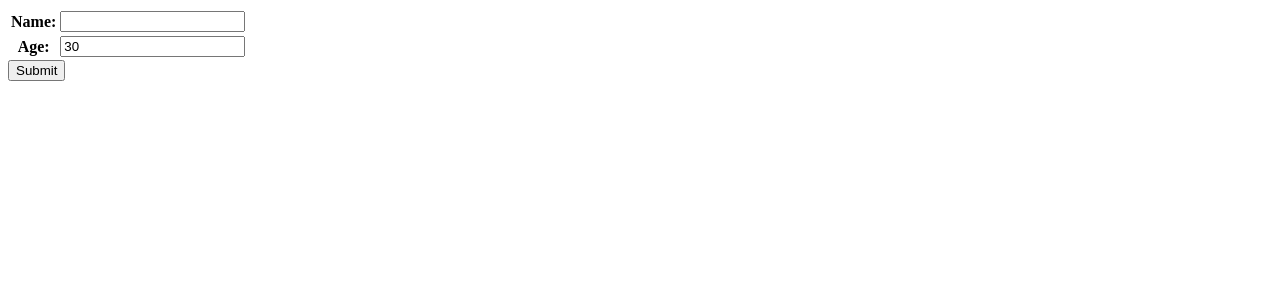
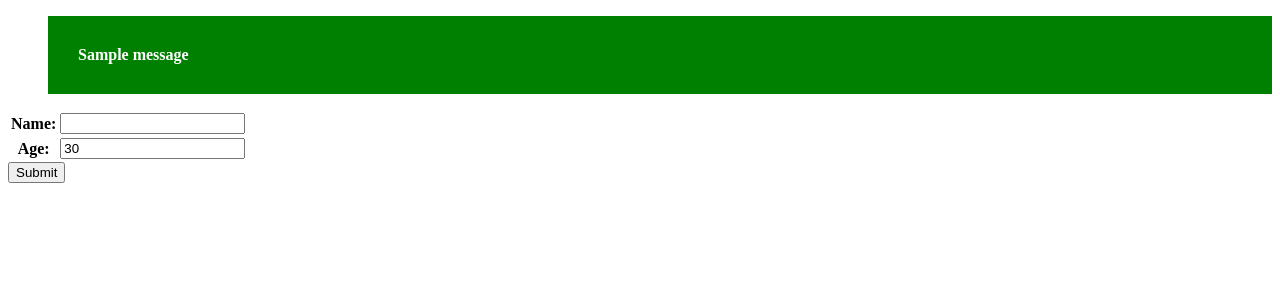
Before and after one commit to anildalar/Django-Form, a Django app: page /home/ in a window 1280 px wide. Shown: the top 300 px of the page. Run offline with Django 4.2, Linux system fonts and the light colour scheme; one stand-in notice (Sample message) is shown.

Commit message:
django messaging framework

```diff
--- a/djangoform/settings.py
+++ b/djangoform/settings.py
@@ -25,7 +25,7 @@ INSTALLED_APPS = [
     'django.contrib.sessions',
     'django.contrib.messages',
     'django.contrib.staticfiles',
-    'myform'
+    'myform',
 ]
 
 MIDDLEWARE = [
--- a/myform/views.py
+++ b/myform/views.py
@@ -1,5 +1,5 @@
 from django.shortcuts import render,redirect
-
+from django.contrib import messages
 from myform.forms import InputForm
 
 # Create your views here.
@@ -13,6 +13,8 @@ def myView(request):
             try:
                 student = form.save(commit=True)
                 student.save()
+                # Message register
+                messages.success(request, "Student Registed Successfully" )
                 return redirect('/home')
             except:
                 pass
--- a/templates/index.html
+++ b/templates/index.html
@@ -6,7 +6,23 @@
 
     <body>
         <form method="post" action="">
+            <style>
+                li.success{
+                    background-color:green;
+                    font-weight:bold;
+                    list-style:none;
+                    color:#fff;
+                    padding:30px;
+                }
+            </style>
             {% csrf_token %}
+            {% if messages %}
+                <ul class="messages">
+                    {% for message in messages %}
+                    <li {% if message.tags %} class="{{ message.tags }}"{% endif %}>{{ message }}</li>
+                    {% endfor %}
+                </ul>
+            {% endif %}
             <table>
                 {{ form.as_table }}
             </table>
```
Also changed, not shown: db.sqlite3.
